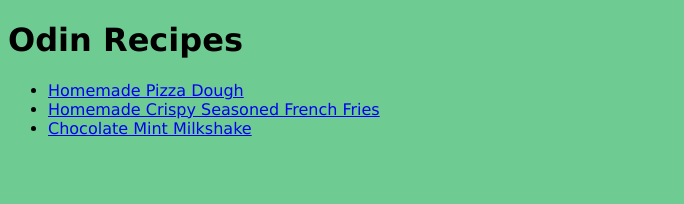
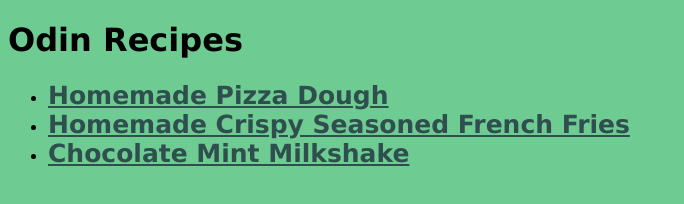
Before and after one commit to competitive-flamingo/odin-recipes, a plain HTML site: page index.html in a window 1280 px wide. Shown: the whole page, without its empty margins (0-684 px from the left). Drawn offline with Linux system fonts and the light colour scheme.

Commit message:
Style homepage recipes anchors

```diff
--- a/index.html
+++ b/index.html
@@ -8,7 +8,7 @@
 </head>
 <body>
     <h1>Odin Recipes</h1>
-    <ul>
+    <ul class="recipies">
         <li>
             <a href="./recipes/pizza.html" target="_blank">Homemade Pizza Dough</a>
         </li>
--- a/style.css
+++ b/style.css
@@ -1,6 +1,13 @@
 body {
     font-family: Verdana, "Times New Roman", sans-serif;
     background-color: rgb(110, 204, 146);
+}
+
+.recipies a{
+    font-size: 25px;
+    color: darkslategrey;
+    text-decoration: underline;
+    font-weight: 600;
 }
 
 img {
```
